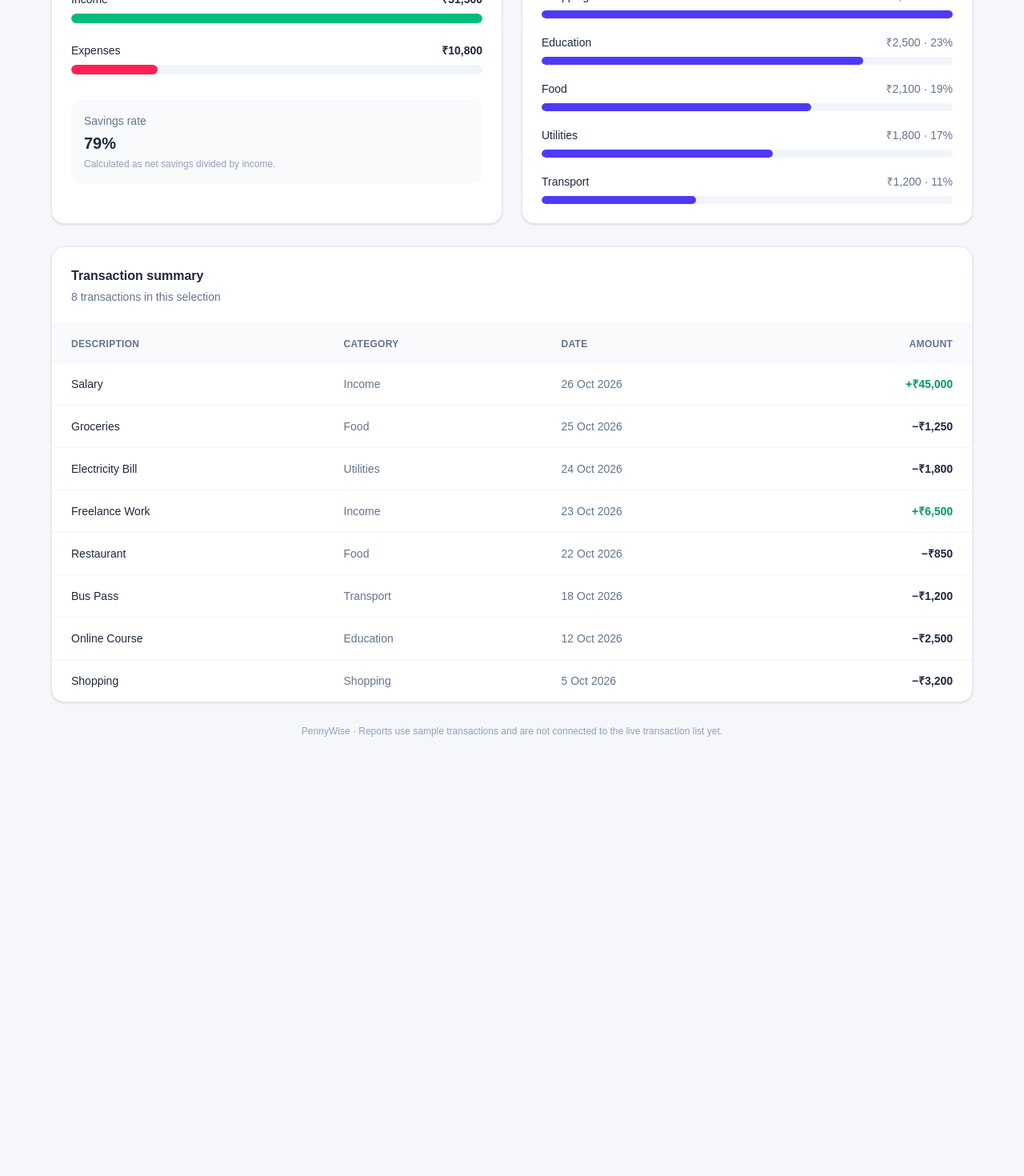
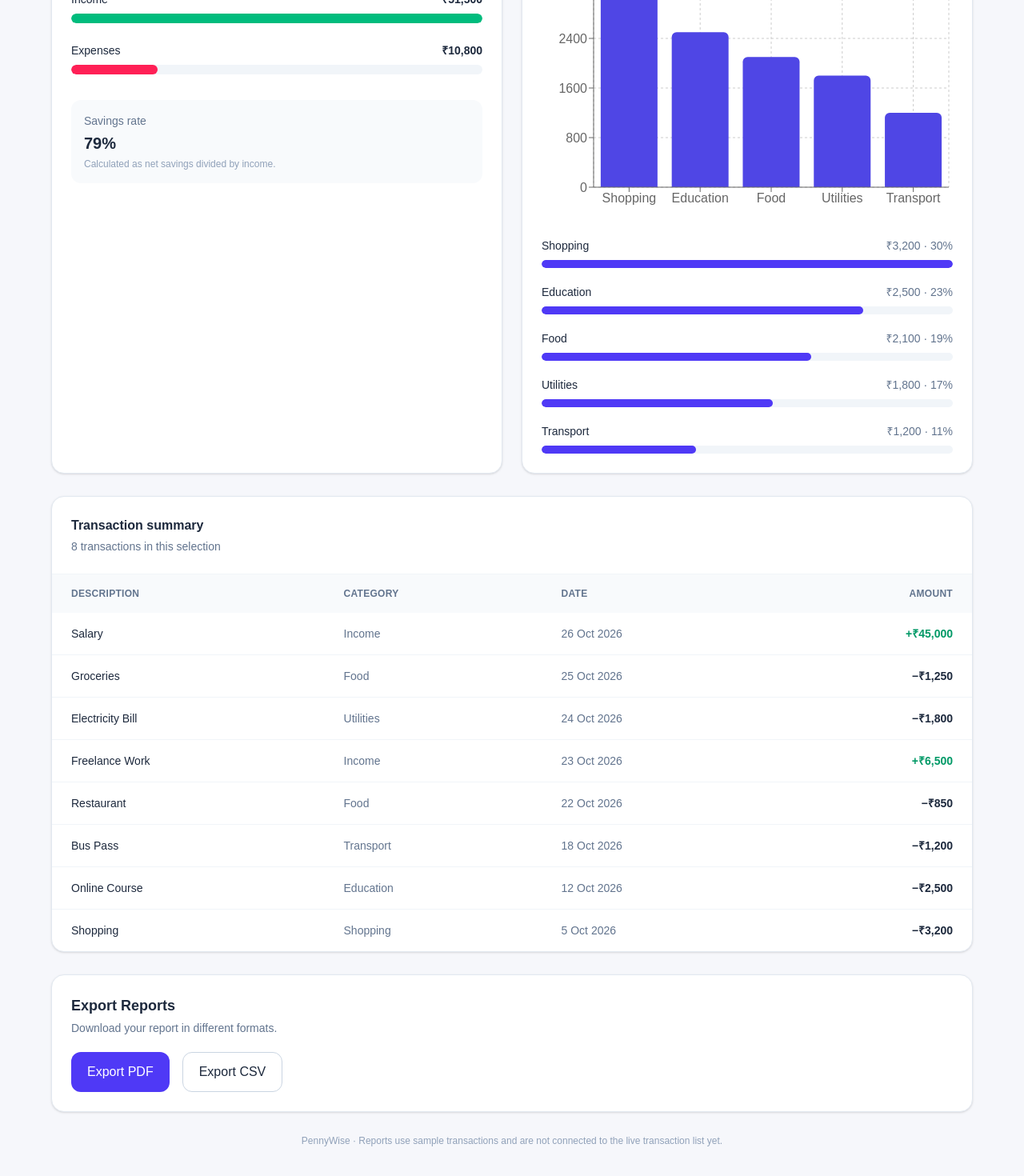
Before and after one commit to virenfern/Smart-Expense-and-Budget-Management-Application, a Next.js app in the folder frontend/: page /reports in a window 1280 px wide. Shown: the part 430-1900 px from the top of the page at 80% size. Before the commit the page ends 1388 px from the top, so only its background shows below. Built offline with nearby package versions, Linux system fonts and the light colour scheme.

Commit message:
Completed reports page with charts, export UI and accessibility improvements

```diff
--- a/frontend/src/app/page.tsx
+++ b/frontend/src/app/page.tsx
@@ -101,6 +101,17 @@ export default function Home() {
       router.push("/transactions");
       return;
     }
+
+    if (label === "Reports") {
+    router.push("/reports");
+    return;
+  }
+
+  if (label === "Settings") {
+    router.push("/profile");
+    return;
+  }
+
 
     setActive(label);
   }
--- a/frontend/src/app/reports/page.tsx
+++ b/frontend/src/app/reports/page.tsx
@@ -2,6 +2,20 @@
 "use client";
 
 import { useMemo, useState } from "react";
+
+import {
+  ResponsiveContainer,
+  BarChart,
+  Bar,
+  XAxis,
+  YAxis,
+  Tooltip,
+  CartesianGrid,
+} from "recharts";
+
+import jsPDF from "jspdf";
+import autoTable from "jspdf-autotable";
+import { saveAs } from "file-saver";
 
 type Transaction = {
   id: number;
@@ -38,6 +52,60 @@ const dateLabel = (date: string) =>
     month: "short",
     year: "numeric",
   });
+
+  const exportPDF = (
+  income: number,
+  expenses: number,
+  balance: number,
+  filteredTransactions: Transaction[]
+) => {
+  const doc = new jsPDF();
+
+  doc.setFontSize(18);
+  doc.text("PennyWise Financial Report", 14, 20);
+
+  doc.setFontSize(12);
+  doc.text(`Income: ${money(income)}`, 14, 35);
+  doc.text(`Expenses: ${money(expenses)}`, 14, 45);
+  doc.text(`Net Savings: ${money(balance)}`, 14, 55);
+
+  autoTable(doc, {
+    startY: 70,
+    head: [["Description", "Category", "Date", "Amount"]],
+    body: filteredTransactions.map((t) => [
+      t.description,
+      t.category,
+      dateLabel(t.date),
+      `${t.type === "income" ? "+" : "-"}${money(t.amount)}`,
+    ]),
+  });
+
+  doc.save("PennyWise_Report.pdf");
+};
+
+const exportCSV = (filteredTransactions: Transaction[]) => {
+  const headers = ["Description", "Category", "Date", "Type", "Amount"];
+
+  const rows = filteredTransactions.map((t) => [
+    t.description,
+    t.category,
+    dateLabel(t.date),
+    t.type,
+    t.amount,
+  ]);
+
+  const csv =
+    [headers, ...rows]
+      .map((row) => row.join(","))
+      .join("\n");
+
+  const blob = new Blob([csv], {
+    type: "text/csv;charset=utf-8;",
+  });
+
+  saveAs(blob, "PennyWise_Report.csv");
+};
+
 
 export default function ReportsPage() {
   const [period, setPeriod] = useState("month");
@@ -97,6 +165,11 @@ export default function ReportsPage() {
     ...categoryTotals.map((item) => item.amount),
     1
   );
+
+  const chartData = categoryTotals.map((item) => ({
+  category: item.name,
+  amount: item.amount,
+}));
 
   const categories = Array.from(
     new Set(sampleTransactions.map((transaction) => transaction.category))
@@ -232,11 +305,28 @@ export default function ReportsPage() {
               See which categories account for your spending.
             </p>
 
+            <div className="mt-6 h-72">
+  <ResponsiveContainer width="100%" height="100%">
+    <BarChart data={chartData}>
+      <CartesianGrid strokeDasharray="3 3" />
+      <XAxis dataKey="category" />
+      <YAxis />
+      <Tooltip />
+      <Bar
+        dataKey="amount"
+        fill="#4F46E5"
+        radius={[6, 6, 0, 0]}
+      />
+    </BarChart>
+  </ResponsiveContainer>
+</div>
+
             {categoryTotals.length === 0 ? (
               <div className="py-12 text-center text-sm text-slate-500">
                 No expense data for this selection.
               </div>
             ) : (
+              <>
               <div className="mt-7 space-y-5">
                 {categoryTotals.map((item) => (
                   <div key={item.name}>
@@ -261,6 +351,7 @@ export default function ReportsPage() {
                   </div>
                 ))}
               </div>
+              </>
             )}
           </article>
         </section>
@@ -319,6 +410,31 @@ export default function ReportsPage() {
           )}
         </section>
 
+        <section className="mt-7 rounded-2xl border border-slate-200 bg-white p-6 shadow-sm">
+  <h2 className="text-lg font-bold">Export Reports</h2>
+
+  <p className="mt-1 text-sm text-slate-500">
+    Download your report in different formats.
+  </p>
+
+  <div className="mt-5 flex gap-4">
+    <button
+      onClick={() =>
+  exportPDF(income, expenses, balance, filteredTransactions)}
+      className="rounded-xl bg-indigo-600 px-5 py-3 text-white hover:bg-indigo-700"
+    >
+      Export PDF
+    </button>
+
+    <button
+      onClick={() => exportCSV(filteredTransactions)}
+      className="rounded-xl border border-slate-300 px-5 py-3 hover:bg-slate-100"
+    >
+      Export CSV
+    </button>
+  </div>
+</section>
+
         <p className="mt-7 text-center text-xs text-slate-400">
           PennyWise · Reports use sample transactions and are not connected to
           the live transaction list yet.
```
Also changed, not shown: frontend/package.json (+6 -1 lines), 1 other file (tests, documents, lock files or other folders).
